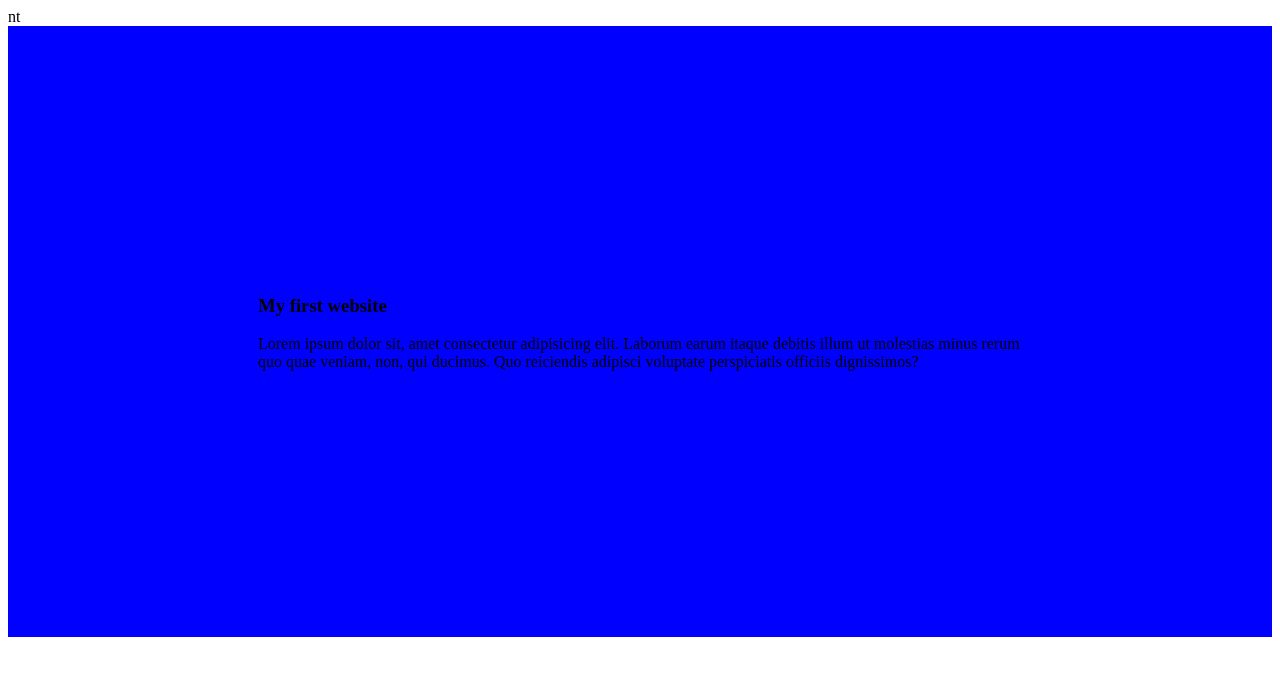
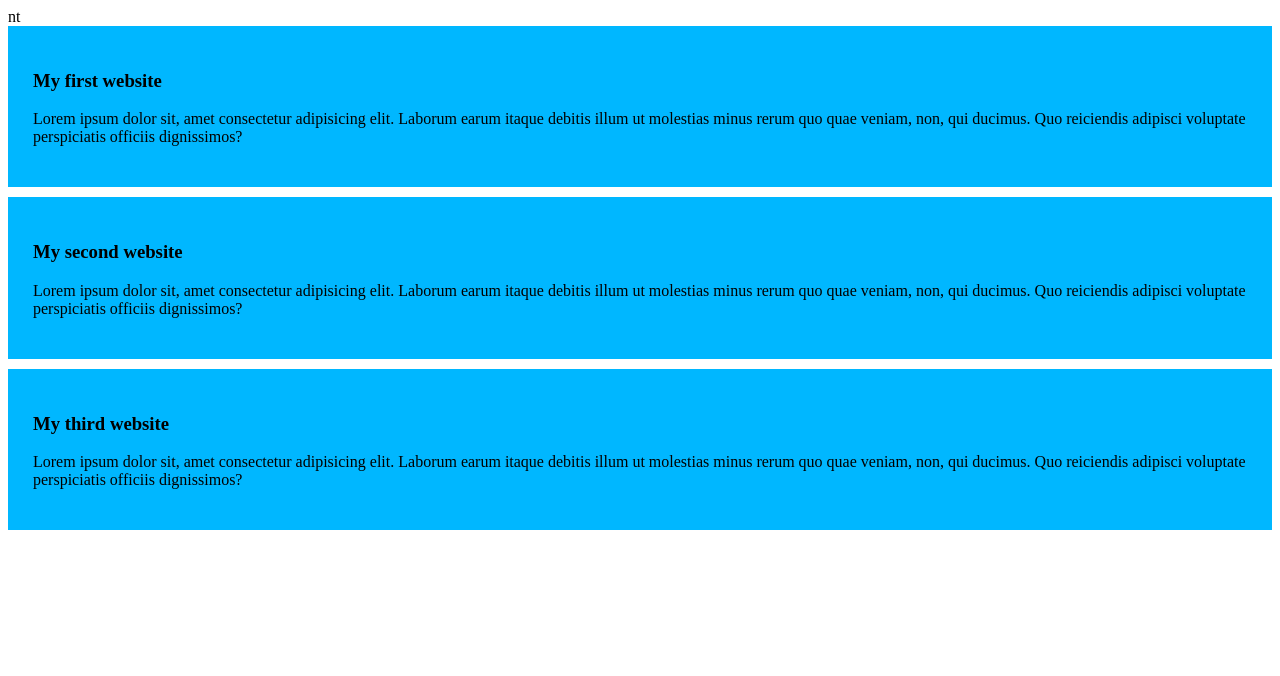
Before and after one commit to HossainBayazid/my-simple-web-page, a plain HTML site: page index.html in a window 1280 px wide. Drawn offline with Linux system fonts and the light colour scheme.

Commit message:
my eshratunnahar

```diff
--- a/index.html
+++ b/index.html
@@ -9,10 +9,28 @@
 
 </head>nt
 <body>
+
+
  <div>
+       <h3>My first website</h3>
 
-       <h3>My first website</h3>
        <p>Lorem ipsum dolor sit, amet consectetur adipisicing elit. Laborum earum itaque debitis illum ut molestias minus rerum quo quae veniam, non, qui ducimus. Quo reiciendis adipisci voluptate perspiciatis officiis dignissimos?</p>
+       </div>
+
+       <div>
+       <h3>My second website</h3>
+
+       <p>Lorem ipsum dolor sit, amet consectetur adipisicing elit. Laborum earum itaque debitis illum ut molestias minus rerum quo quae veniam, non, qui ducimus. Quo reiciendis adipisci voluptate perspiciatis officiis dignissimos?</p>
+       </div>
+       <div>
+
+       <h3>My third website</h3>
+
+       <p>Lorem ipsum dolor sit, amet consectetur adipisicing elit. Laborum earum itaque debitis illum ut molestias minus rerum quo quae veniam, non, qui ducimus. Quo reiciendis adipisci voluptate perspiciatis officiis dignissimos?</p>
+
+
+               </div>
+
 
 
 
--- a/style.css
+++ b/style.css
@@ -1,4 +1,5 @@
 div{
-    background-color: blue;
-    padding: 250px;
+    background-color: rgb(0, 183, 255);
+    padding: 25px;
+    margin-bottom: 10px;
 }
```
